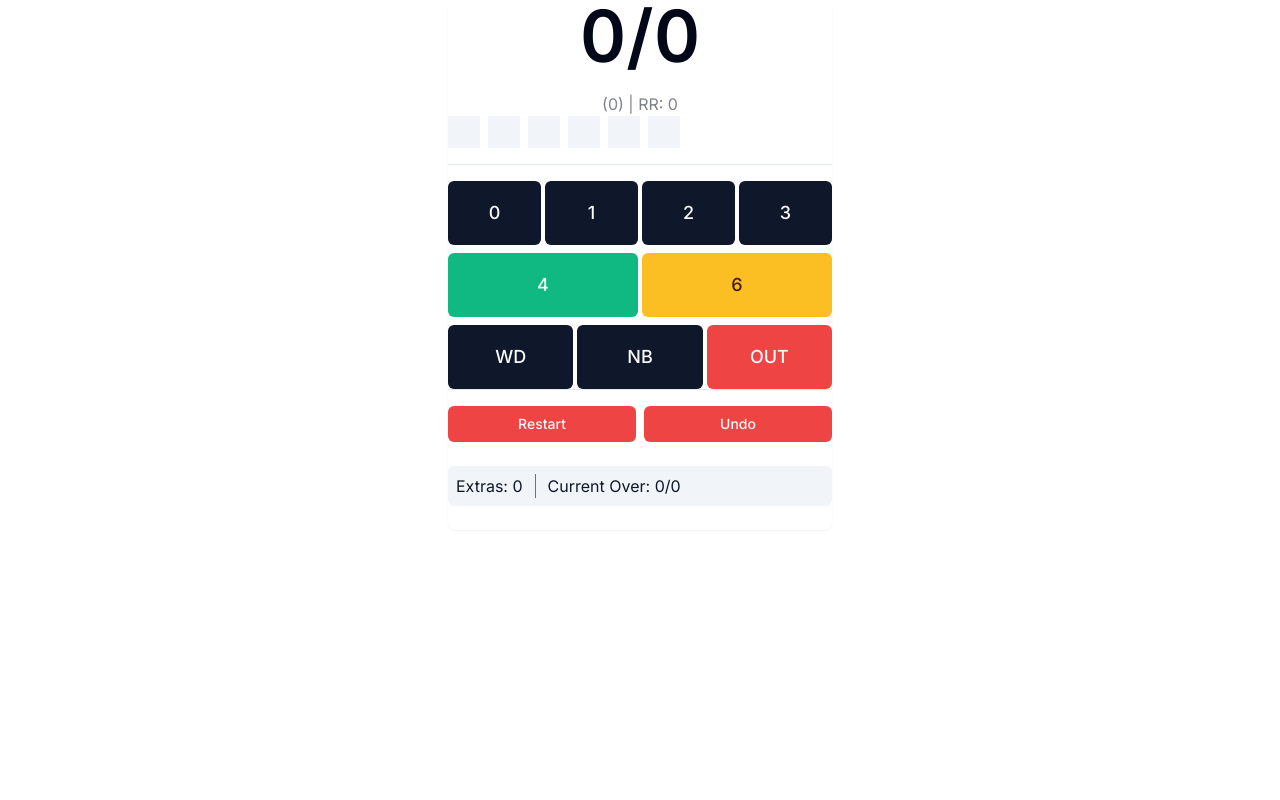
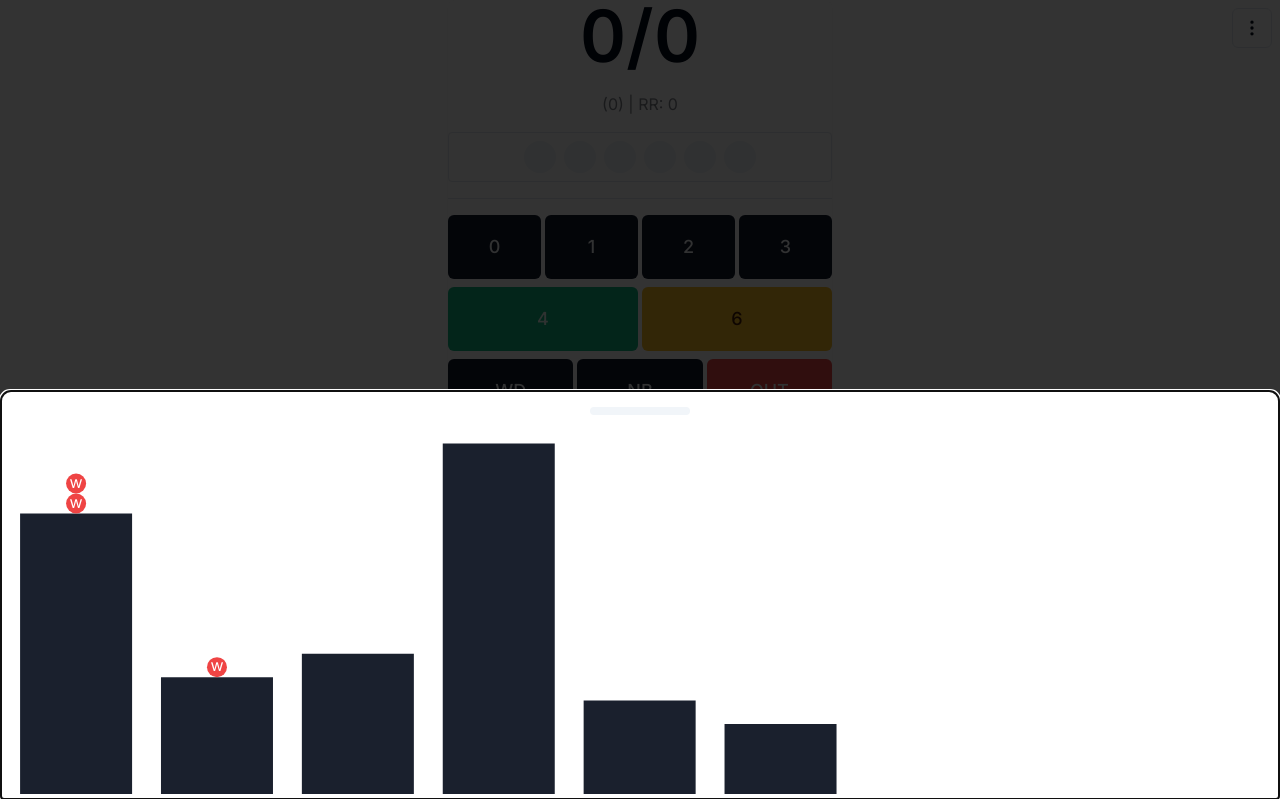
Before and after one commit to soham2k06/ballbyball, a Next.js app: page / in a window 1280 px wide. Built offline with nearby package versions, Linux system fonts and the light colour scheme.

Commit message:
Implemented chart for over summaries

```diff
--- a/components/scorer/BallSummary.tsx
+++ b/components/scorer/BallSummary.tsx
@@ -3,7 +3,9 @@
 import { Dot } from "lucide-react";
 
 function BallSummary({ summary }: { summary: EventType }) {
-  const summaryVariants = cva("size-8 min-w-8 leading-8 text-center text-sm", {
+  const summaryVariants = cva(
+    "size-8 min-w-8 leading-8 text-center rounded-full text-sm",
+    {
       variants: {
         variant: {
           default: "bg-muted",
@@ -18,7 +20,8 @@
         },
       },
       defaultVariants: { variant: "default" },
-  });
+    }
+  );
 
   //   Refactor this
   if (summary === "0")
--- a/components/scorer/RestartButton.tsx
+++ b/components/scorer/RestartButton.tsx
@@ -10,7 +10,7 @@
   AlertDialogTrigger,
 } from "@/components/ui/alert-dialog";
 import { Button } from "@/components/ui/button";
-import { RotateCcw } from "lucide-react";
+
 import { MouseEventHandler } from "react";
 function RestartButton({ onClick }: { onClick: MouseEventHandler }) {
   return (
--- a/components/scorer/ScorerLayout.tsx
+++ b/components/scorer/ScorerLayout.tsx
@@ -1,12 +1,6 @@
 "use client";
 
-import {
-  Card,
-  CardContent,
-  CardFooter,
-  CardHeader,
-  CardTitle,
-} from "@/components/ui/card";
+import { Card, CardContent, CardFooter } from "@/components/ui/card";
 import { Separator } from "@/components/ui/separator";
 import { Button } from "@/components/ui/button";
 
@@ -14,6 +8,14 @@
 import RestartButton from "./RestartButton";
 import BallSummary from "./BallSummary";
 import { EventType } from "@/types";
+import { MoreVertical } from "lucide-react";
+import {
+  DropdownMenu,
+  DropdownMenuContent,
+  DropdownMenuTrigger,
+} from "../ui/dropdown-menu";
+import { Drawer, DrawerContent, DrawerTrigger } from "../ui/drawer";
+import { Bar, BarChart, LabelList, ResponsiveContainer } from "recharts";
 
 export const events: Record<string, string> = {
   "-3": "NB",
@@ -59,7 +61,6 @@
   }
 
   const overSummaries = generateOverSummary(balls);
-  console.log(overSummaries);
 
   const totalBalls = balls.filter((d) => !invalidBalls.includes(d)).length;
   const runs = balls
@@ -89,14 +90,85 @@
   function handleUndo() {
     setBalls((prev) => prev.slice(0, -1));
   }
+  const [showMenu, setShowMenu] = useState(false);
 
+  const chartSummaryData = overSummaries.map((summary) => ({
+    runs: summary.reduce((acc, cur) => acc + Number(cur), 0),
+  }));
+
+  // const renderCustomizedLabel = (props: any) => {
+  //   const { x, y, width, height, value } = props;
+  //   const radius = 10;
+
+  //   if (!value) return null;
+  //   return (
+
+  //   );
+  // };
+  const renderCustomizedLabel = (props: any) => {
+    const { x, y, width, height, value } = props;
+    const radius = 10;
+    console.log(y);
+    if (!value) return null;
     return (
+      <>
+        {Array.from({ length: value }).map((_, i) => (
+          <g key={i}>
+            <circle
+              cx={x + width / 2}
+              cy={y - radius * (2 * i + 1)}
+              r={radius}
+              style={{ fill: "hsl(var(--destructive))" }}
+            />
+            <text
+              x={x + width / 2}
+              y={y - radius * (2 * i + 1)}
+              fill="#fff"
+              textAnchor="middle"
+              dominantBaseline="middle"
+            >
+              w
+            </text>
+          </g>
+        ))}
+      </>
+    );
+  };
+  return (
+    <>
+      <DropdownMenu open={showMenu} onOpenChange={() => setShowMenu(!showMenu)}>
+        <DropdownMenuTrigger asChild>
+          <Button
+            className="absolute right-2 top-2"
+            size="icon"
+            variant="outline"
+          >
+            <MoreVertical size={20} />
+          </Button>
+        </DropdownMenuTrigger>
+        <DropdownMenuContent className="w-40 p-4 space-y-2" align="end">
+          <RestartButton
+            onClick={() => {
+              setBalls([]);
+              setShowMenu(false);
+            }}
+          />
+          <Button
+            size="sm"
+            variant="destructive"
+            className="w-full"
+            onClick={() => {
+              setShowMenu(false);
+              handleUndo();
+            }}
+          >
+            Undo
+          </Button>
+        </DropdownMenuContent>
+      </DropdownMenu>
       <Card className="max-sm:w-full sm:w-96 border-0">
         <div className="flex divide-x">
           <div className="w-full">
-          {/* <CardHeader className='pt-4'>
-            <CardTitle>India</CardTitle>
-          </CardHeader> */}
             <CardContent className="p-0">
               <div className="">
                 <h2 className="block text-center font-semibold text-7xl tabular-nums mb-5">
@@ -113,8 +185,7 @@
                   </span>
                 </div>
               </div>
-            <div className="w-full">
-              <ul className="flex gap-2 w-full overflow-x-auto justify-st">
+              <ul className="flex gap-2 w-full border p-2 rounded justify-center mt-4 overflow-x-auto justify-st">
                 {Array.from(
                   {
                     length: ballLimitInOver,
@@ -127,7 +198,6 @@
                   )
                 )}
               </ul>
-            </div>
             </CardContent>
           </div>
         </div>
@@ -185,20 +255,60 @@
         <Separator className="mb-4" />
         <CardFooter className="block px-0">
           <div className="gap-2 flex pb-6">
-          <RestartButton
-            onClick={() => {
-              setBalls([]);
+            <Drawer open>
+              <DrawerTrigger asChild>
+                <Button size="sm" variant="outline" className="w-full">
+                  Stats
+                </Button>
+              </DrawerTrigger>
+              <DrawerContent>
+                <div className="h-96">
+                  <div className="h-full max-w-7xl mx-auto">
+                    <ResponsiveContainer width="100%" height="100%">
+                      <BarChart
+                        width={100}
+                        height={40}
+                        // data={chartSummaryData}
+                        data={[
+                          { runs: 12, wickets: 2 },
+                          { runs: 5, wickets: 1 },
+                          { runs: 6 },
+                          { runs: 15 },
+                          { runs: 4 },
+                          { runs: 3 },
+                          { runs: 0 },
+                          { runs: 0 },
+                          { runs: 0 },
+                        ]}
+                      >
+                        <Bar
+                          dataKey="runs"
+                          style={{
+                            fill: "hsl(var(--foreground))",
+                            opacity: 0.9,
                           }}
+                        >
+                          <LabelList
+                            dataKey="wickets"
+                            content={renderCustomizedLabel}
                           />
+                        </Bar>
+                      </BarChart>
+                    </ResponsiveContainer>
+                  </div>
+                </div>
+              </DrawerContent>
+            </Drawer>
             <Button
               size="sm"
-            variant="destructive"
+              variant="outline"
               className="w-full"
               onClick={handleUndo}
             >
-            Undo
+              Summary
             </Button>
           </div>
+
           <div className="bg-muted text-primary w-full left-0 rounded-md flex items-center p-2">
             <span>Extras: {extras.length}</span>
             <Separator
@@ -211,6 +321,7 @@
           </div>
         </CardFooter>
       </Card>
+    </>
   );
 }
 
--- /dev/null
+++ b/components/ui/drawer.tsx
@@ -0,0 +1,118 @@
+"use client"
+
+import * as React from "react"
+import { Drawer as DrawerPrimitive } from "vaul"
+
+import { cn } from "@/lib/utils"
+
+const Drawer = ({
+  shouldScaleBackground = true,
+  ...props
+}: React.ComponentProps<typeof DrawerPrimitive.Root>) => (
+  <DrawerPrimitive.Root
+    shouldScaleBackground={shouldScaleBackground}
+    {...props}
+  />
+)
+Drawer.displayName = "Drawer"
+
+const DrawerTrigger = DrawerPrimitive.Trigger
+
+const DrawerPortal = DrawerPrimitive.Portal
+
+const DrawerClose = DrawerPrimitive.Close
+
+const DrawerOverlay = React.forwardRef<
+  React.ElementRef<typeof DrawerPrimitive.Overlay>,
+  React.ComponentPropsWithoutRef<typeof DrawerPrimitive.Overlay>
+>(({ className, ...props }, ref) => (
+  <DrawerPrimitive.Overlay
+    ref={ref}
+    className={cn("fixed inset-0 z-50 bg-black/80", className)}
+    {...props}
+  />
+))
+DrawerOverlay.displayName = DrawerPrimitive.Overlay.displayName
+
+const DrawerContent = React.forwardRef<
+  React.ElementRef<typeof DrawerPrimitive.Content>,
+  React.ComponentPropsWithoutRef<typeof DrawerPrimitive.Content>
+>(({ className, children, ...props }, ref) => (
+  <DrawerPortal>
+    <DrawerOverlay />
+    <DrawerPrimitive.Content
+      ref={ref}
+      className={cn(
+        "fixed inset-x-0 bottom-0 z-50 mt-24 flex h-auto flex-col rounded-t-[10px] border bg-background",
+        className
+      )}
+      {...props}
+    >
+      <div className="mx-auto mt-4 h-2 w-[100px] rounded-full bg-muted" />
+      {children}
+    </DrawerPrimitive.Content>
+  </DrawerPortal>
+))
+DrawerContent.displayName = "DrawerContent"
+
+const DrawerHeader = ({
+  className,
+  ...props
+}: React.HTMLAttributes<HTMLDivElement>) => (
+  <div
+    className={cn("grid gap-1.5 p-4 text-center sm:text-left", className)}
+    {...props}
+  />
+)
+DrawerHeader.displayName = "DrawerHeader"
+
+const DrawerFooter = ({
+  className,
+  ...props
+}: React.HTMLAttributes<HTMLDivElement>) => (
+  <div
+    className={cn("mt-auto flex flex-col gap-2 p-4", className)}
+    {...props}
+  />
+)
+DrawerFooter.displayName = "DrawerFooter"
+
+const DrawerTitle = React.forwardRef<
+  React.ElementRef<typeof DrawerPrimitive.Title>,
+  React.ComponentPropsWithoutRef<typeof DrawerPrimitive.Title>
+>(({ className, ...props }, ref) => (
+  <DrawerPrimitive.Title
+    ref={ref}
+    className={cn(
+      "text-lg font-semibold leading-none tracking-tight",
+      className
+    )}
+    {...props}
+  />
+))
+DrawerTitle.displayName = DrawerPrimitive.Title.displayName
+
+const DrawerDescription = React.forwardRef<
+  React.ElementRef<typeof DrawerPrimitive.Description>,
+  React.ComponentPropsWithoutRef<typeof DrawerPrimitive.Description>
+>(({ className, ...props }, ref) => (
+  <DrawerPrimitive.Description
+    ref={ref}
+    className={cn("text-sm text-muted-foreground", className)}
+    {...props}
+  />
+))
+DrawerDescription.displayName = DrawerPrimitive.Description.displayName
+
+export {
+  Drawer,
+  DrawerPortal,
+  DrawerOverlay,
+  DrawerTrigger,
+  DrawerClose,
+  DrawerContent,
+  DrawerHeader,
+  DrawerFooter,
+  DrawerTitle,
+  DrawerDescription,
+}
--- a/package.json
+++ b/package.json
@@ -10,6 +10,7 @@
   },
   "dependencies": {
     "@radix-ui/react-alert-dialog": "^1.0.5",
+    "@radix-ui/react-dialog": "^1.0.5",
     "@radix-ui/react-dropdown-menu": "^2.0.6",
     "@radix-ui/react-separator": "^1.0.3",
     "@radix-ui/react-slot": "^1.0.2",
@@ -20,8 +21,10 @@
     "next-themes": "^0.2.1",
     "react": "^18",
     "react-dom": "^18",
+    "recharts": "^2.10.4",
     "tailwind-merge": "^2.2.0",
-    "tailwindcss-animate": "^1.0.7"
+    "tailwindcss-animate": "^1.0.7",
+    "vaul": "^0.8.9"
   },
   "devDependencies": {
     "@types/node": "^20",
```
Also changed, not shown: 1 other file (tests, documents, lock files or other folders). Lines whose indentation alone changed are shown as unchanged.
